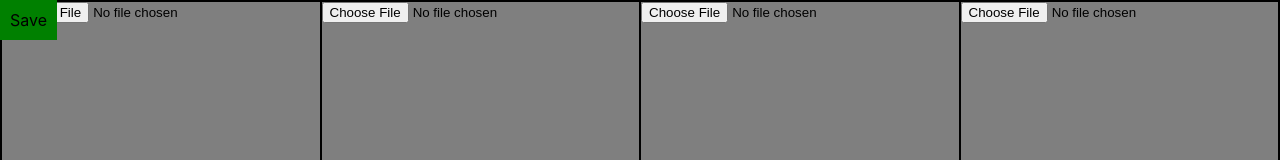
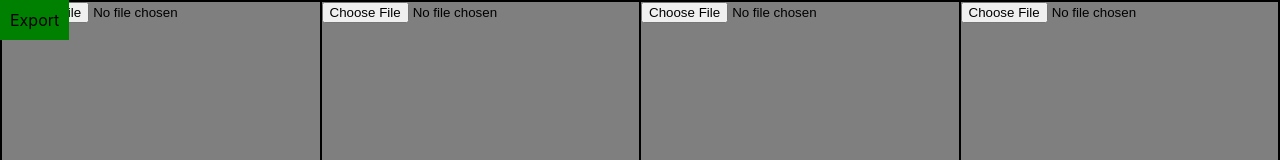
Before and after one commit to willstrasser/zoom-template, a Next.js app: page /zoom in a window 1280 px wide. Shown: the top 160 px of the page. Built offline with nearby package versions, Linux system fonts and the light colour scheme.

Commit message:
change wording on button

```diff
--- a/pages/zoom.js
+++ b/pages/zoom.js
@@ -47,7 +47,7 @@ export default function Zoom() {
           bottom: 0
         }}/>
       </div>
-      <div style={{position: 'absolute', background: 'green', top:0, padding:10}} onClick={onSave}>Save</div>
+      <div style={{position: 'absolute', background: 'green', top:0, padding:10}} onClick={onSave}>Export</div>
     </>
   );
 }
```
